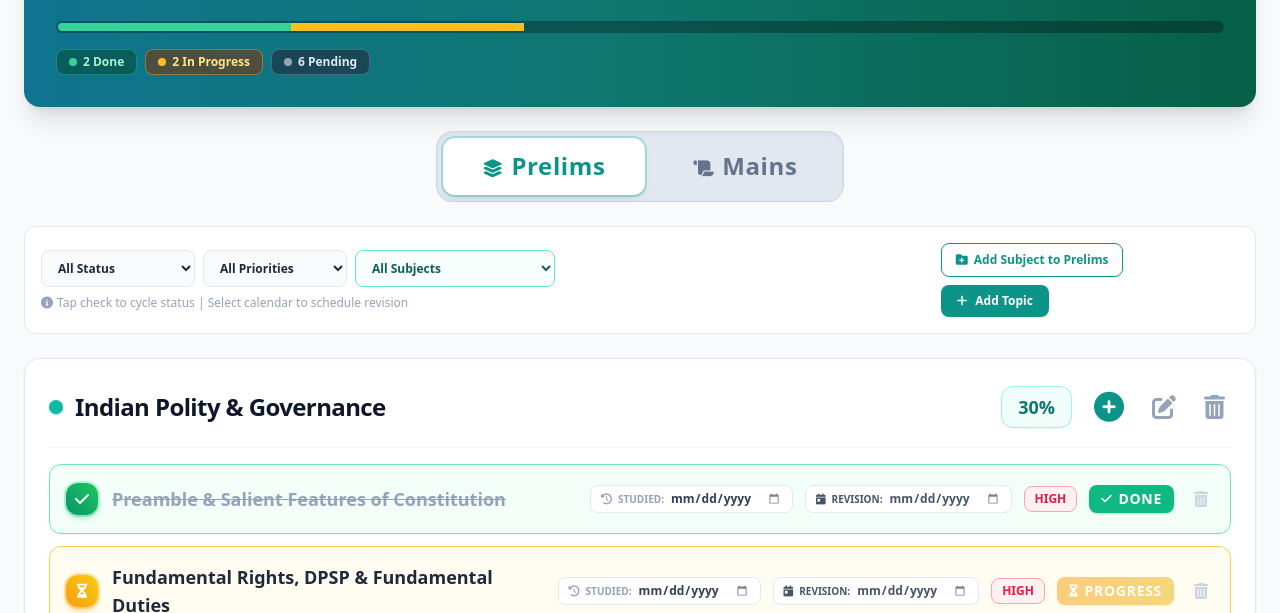
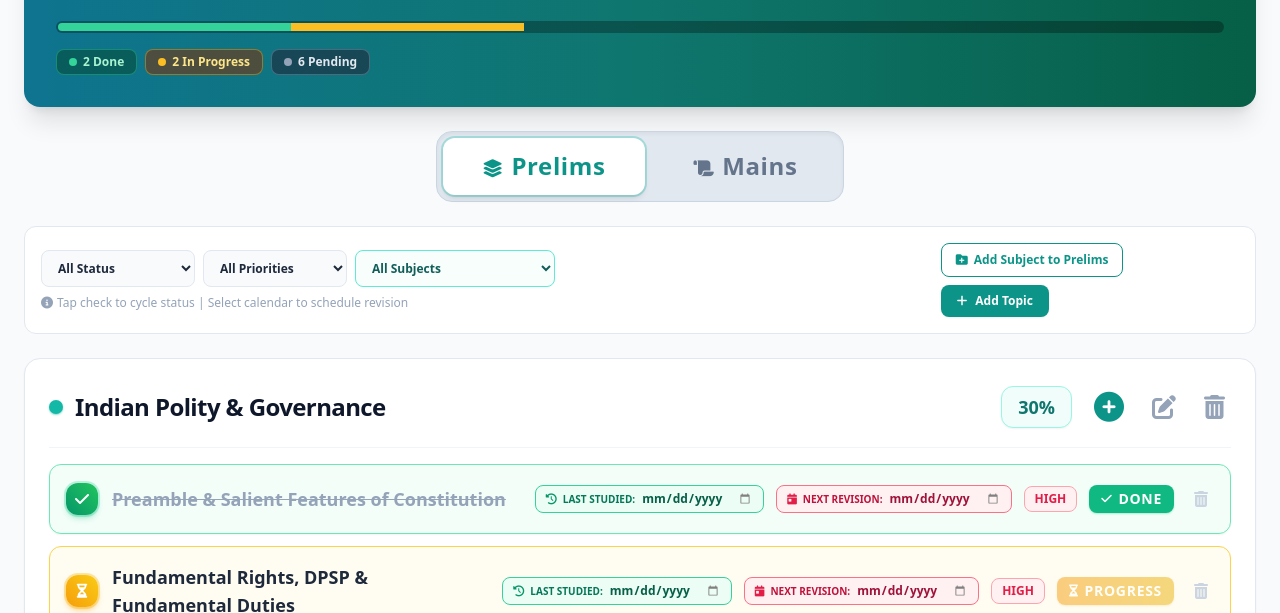
Before and after one commit to dpandey2497-a11y/SYLLABUS-APP, a plain HTML site: page index.html in a window 1280 px wide. Shown: the part 339-952 px from the top of the page. Drawn offline with nearby package versions, Linux system fonts and the light colour scheme.

Commit message:
Update index.html

```diff
--- a/index.html
+++ b/index.html
@@ -977,17 +977,6 @@
                     </div>`;
             }
 
-            // Next Revision Overdue check
-            const todayStr = new Date().toISOString().split('T')[0];
-            let revisionHighlight = 'border-slate-200 dark:border-slate-700 bg-white dark:bg-slate-800 text-slate-600 dark:text-slate-300';
-            if (topic.nextRevision) {
-                if (topic.nextRevision <= todayStr) {
-                    revisionHighlight = 'border-rose-400 dark:border-rose-600 bg-rose-50 dark:bg-rose-950/40 text-rose-600 dark:text-rose-300 font-bold ring-1 ring-rose-400/40';
-                } else {
-                    revisionHighlight = 'border-teal-300 dark:border-teal-700 bg-teal-50/40 dark:bg-teal-950/30 text-teal-700 dark:text-teal-300';
-                }
-            }
-
             div.className = `flex flex-col lg:flex-row lg:items-center justify-between p-3.5 sm:p-4 rounded-xl border ${cardClass} transition-all gap-3 select-none hover:shadow-sm`;
 
             div.innerHTML = `
@@ -1000,22 +989,22 @@
                 <!-- Right: Date Pickers, Priority & Status -->
                 <div class="flex flex-wrap items-center gap-2 sm:gap-3 flex-shrink-0 self-end lg:self-center">
 
-                    <!-- Last Studied Calendar -->
-                    <div class="flex items-center gap-1.5 px-2.5 py-1 rounded-lg border border-slate-200 dark:border-slate-700 bg-white dark:bg-slate-800/80 text-xs shadow-xs" title="Last Studied Date">
-                        <i class="fa-solid fa-clock-rotate-left text-slate-400 text-[11px]"></i>
-                        <span class="text-[10px] uppercase font-bold text-slate-400 hidden sm:inline">Studied:</span>
+                    <!-- Last Studied Calendar (Always Green) -->
+                    <div class="flex items-center gap-1.5 px-2.5 py-1 rounded-lg border border-emerald-400 dark:border-emerald-600 bg-emerald-50 dark:bg-emerald-950/40 text-emerald-700 dark:text-emerald-300 text-xs shadow-xs" title="Last Studied Date">
+                        <i class="fa-solid fa-clock-rotate-left text-emerald-600 dark:text-emerald-400 text-[11px]"></i>
+                        <span class="text-[10px] uppercase font-bold text-emerald-700 dark:text-emerald-300">Last Studied:</span>
                         <input type="date" value="${topic.lastStudied || ''}"
                             onchange="updateTopicDate('${subjectId}', '${topic.id}', 'lastStudied', this.value)"
-                            class="bg-transparent text-slate-700 dark:text-slate-200 text-xs font-semibold focus:outline-none cursor-pointer">
+                            class="bg-transparent text-emerald-800 dark:text-emerald-200 text-xs font-semibold focus:outline-none cursor-pointer">
                     </div>
 
-                    <!-- Next Revision Calendar -->
-                    <div class="flex items-center gap-1.5 px-2.5 py-1 rounded-lg border ${revisionHighlight} text-xs shadow-xs" title="Next Revision Due Date">
-                        <i class="fa-solid fa-calendar-day text-[11px]"></i>
-                        <span class="text-[10px] uppercase font-bold hidden sm:inline">Revision:</span>
+                    <!-- Next Revision Calendar (Always Red) -->
+                    <div class="flex items-center gap-1.5 px-2.5 py-1 rounded-lg border border-rose-400 dark:border-rose-600 bg-rose-50 dark:bg-rose-950/40 text-rose-700 dark:text-rose-300 text-xs shadow-xs" title="Next Revision Date">
+                        <i class="fa-solid fa-calendar-day text-rose-600 dark:text-rose-400 text-[11px]"></i>
+                        <span class="text-[10px] uppercase font-bold text-rose-700 dark:text-rose-300">Next Revision:</span>
                         <input type="date" value="${topic.nextRevision || ''}"
                             onchange="updateTopicDate('${subjectId}', '${topic.id}', 'nextRevision', this.value)"
-                            class="bg-transparent text-xs font-semibold focus:outline-none cursor-pointer">
+                            class="bg-transparent text-rose-800 dark:text-rose-200 text-xs font-semibold focus:outline-none cursor-pointer">
                     </div>
 
                     <!-- Priority Badge -->
```
